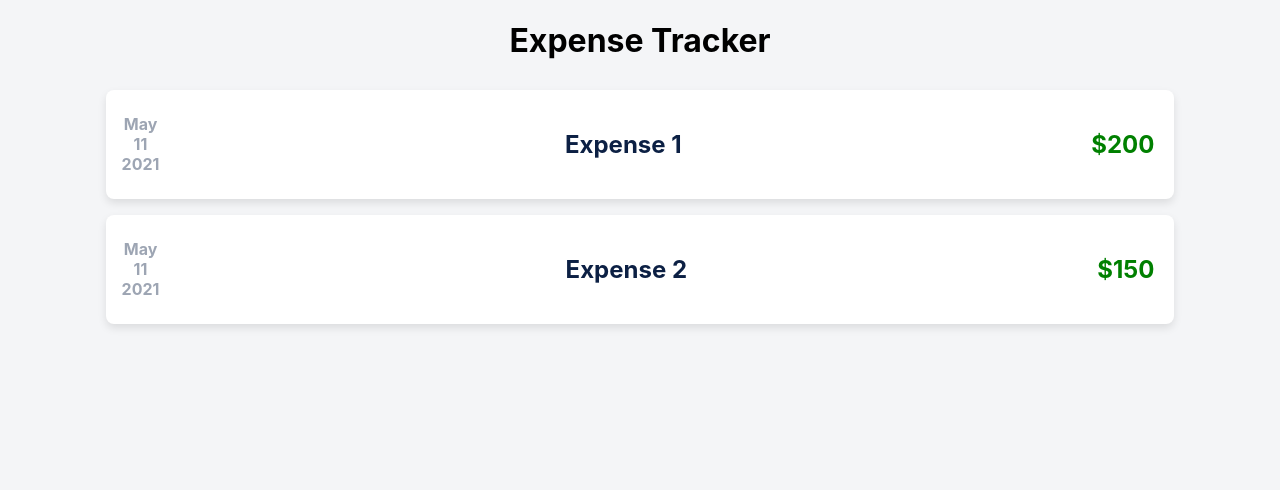
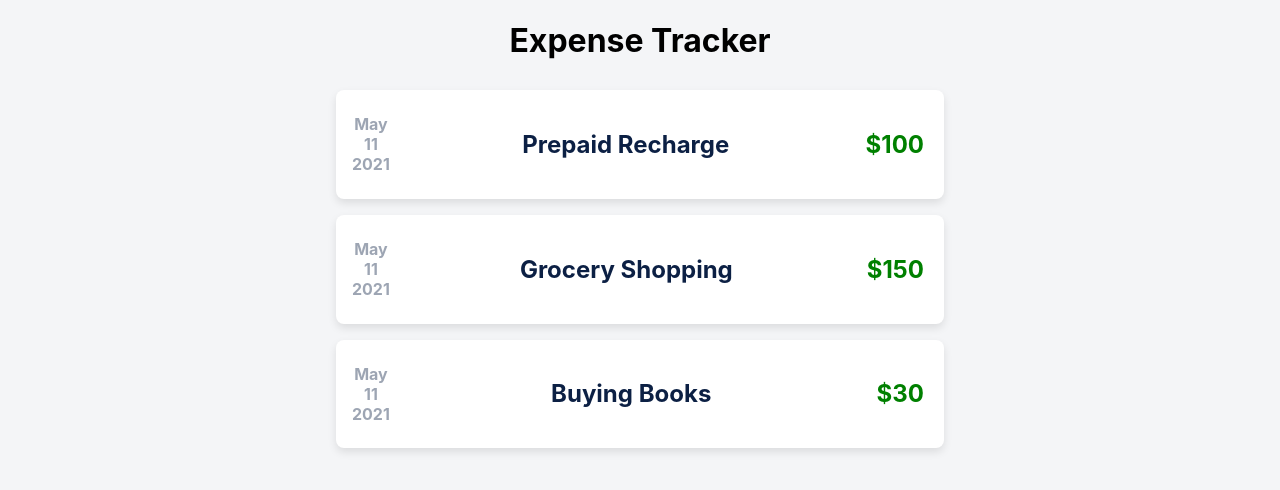
Before and after one commit to jeevakalaiselvam/react-expense-tracker, a React (Create React App) app: page / in a window 1280 px wide. Shown: the top 490 px of the page. Built offline with nearby package versions, Linux system fonts and the light colour scheme.

Commit message:
before splitting components

```diff
--- a/src/App.css
+++ b/src/App.css
@@ -9,6 +9,6 @@ html {
     align-items: center;
     justify-content: center;
     flex-direction: column;
-    width: 90vw;
+    width: 50vw;
     background-color: #f4f5f7;
 }
--- a/src/App.js
+++ b/src/App.js
@@ -3,8 +3,9 @@ import ExpenseItem from "./components/ExpenseItem";
 
 function App() {
     const expenses = [
-        { id: 1, name: "Expense 1", date: new Date(), amount: 200 },
-        { id: 2, name: "Expense 2", date: new Date(), amount: 150 },
+        { id: 1, name: "Prepaid Recharge", date: new Date(), amount: 100 },
+        { id: 2, name: "Grocery Shopping", date: new Date(), amount: 150 },
+        { id: 3, name: "Buying Books", date: new Date(), amount: 30 },
     ];
 
     return (
```
